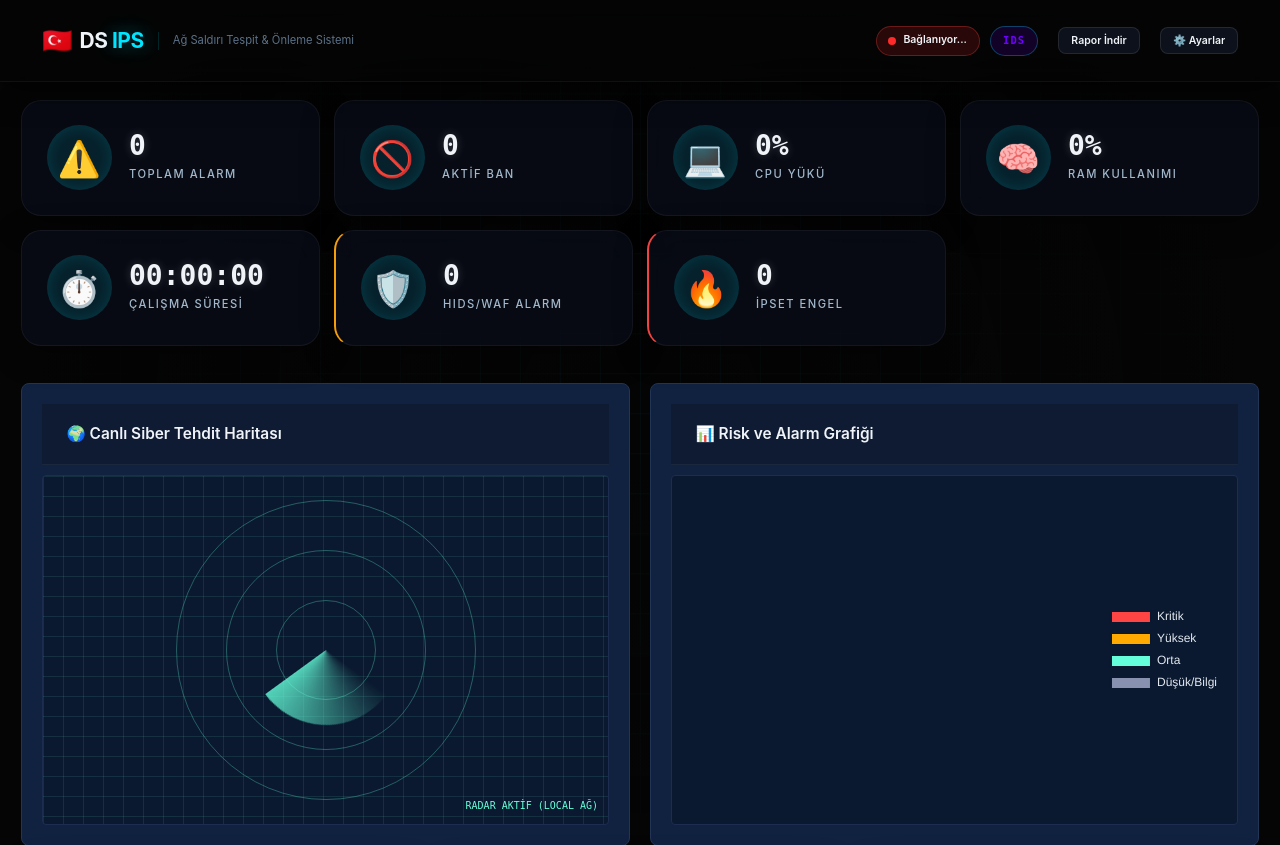
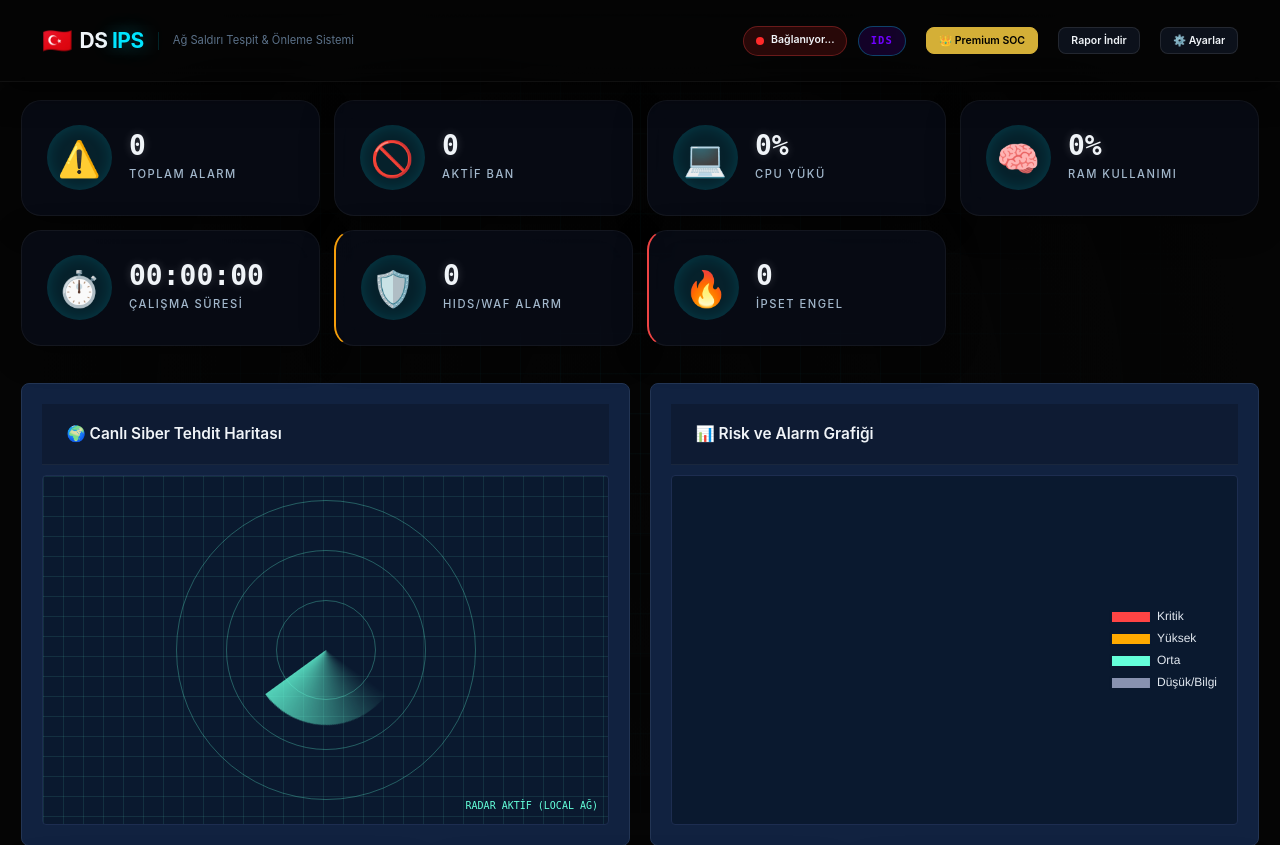
Before and after one commit to Saykopatkhan/DS-PS-, a Python web app: template web/templates/index.html in a window 1280 px wide. Shown: the top 845 px of the page. Run offline with Jinja, Linux system fonts and the light colour scheme; the template is opened without the code that fills it, so the values that code supplies are empty.

Commit message:
feat(dashboard): Premium SOC alanı için route ve buton eklendi

```diff
--- a/web/app.py
+++ b/web/app.py
@@ -213,6 +213,10 @@ class IPSWebApp:
         @self.app.route('/')
         def index():
             return render_template('index.html', current_interface=self.interface)
+
+        @self.app.route('/soc_premium')
+        def soc_premium():
+            return render_template('soc_premium.html', current_interface=self.interface)
 
         @self.app.route('/api/alerts')
         def get_alerts():
--- a/web/templates/index.html
+++ b/web/templates/index.html
@@ -31,6 +31,7 @@
                 <span class="status-text">Bağlanıyor...</span>
             </div>
             <div class="mode-badge" id="mode-badge">IDS</div>
+            <button class="btn btn-sm btn-primary" style="margin-left:10px; background-color: #d4af37; color: #000; border-color: #d4af37;" onclick="window.location.href='/soc_premium'">👑 Premium SOC</button>
             <button class="btn btn-sm btn-primary" style="margin-left:10px;" onclick="window.location.href='/api/export/alerts'">Rapor İndir</button>
             <button class="btn btn-sm" style="margin-left:10px;" onclick="openSettings()">⚙️ Ayarlar</button>
         </div>
```
